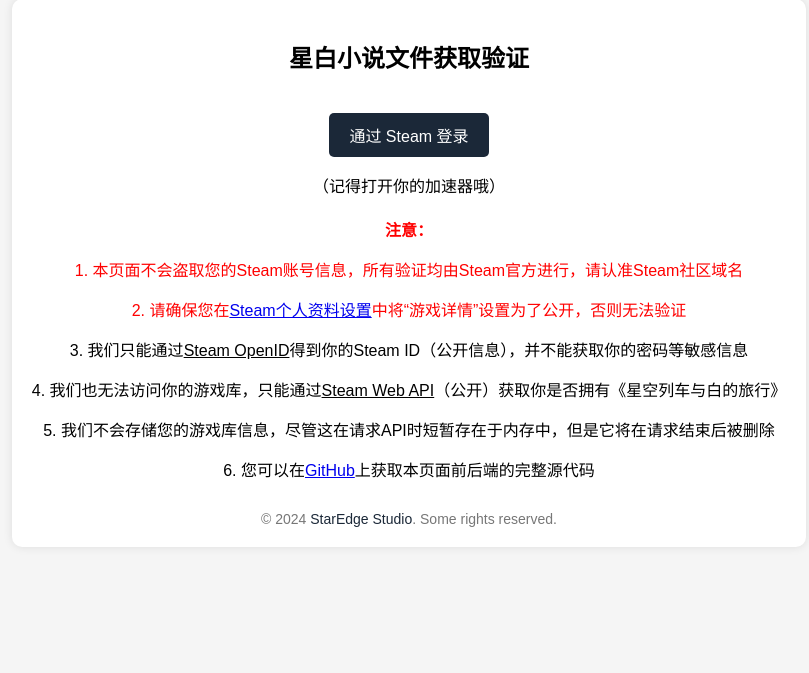
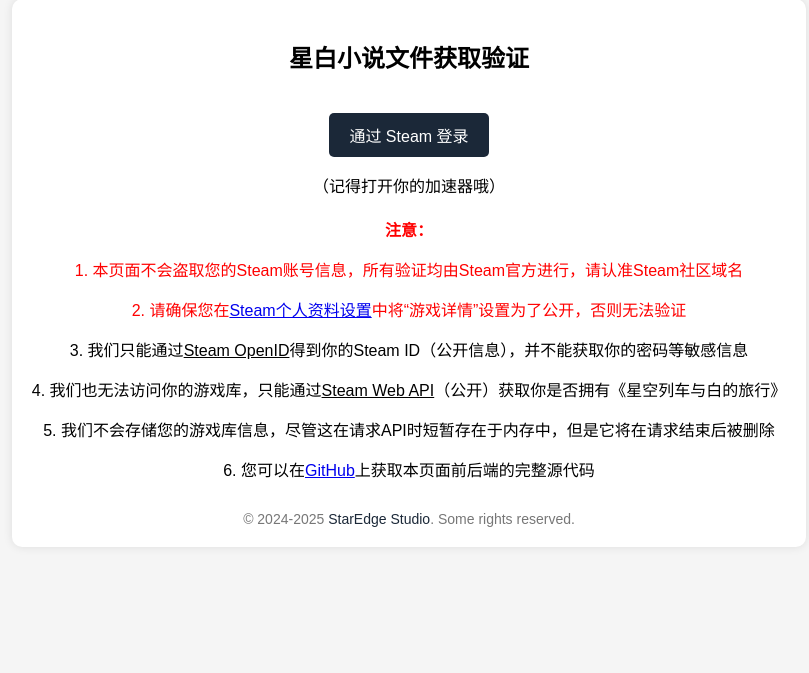
Before and after one commit to StarEdge-Studio/hoshitetsu-verify-web, a Flask app: page / in a window 1280 px wide. Shown: the part 127-800 px from the top of the page, without its empty margins (231-1040 px from the left). Run offline with Flask 3, Linux system fonts and the light colour scheme; parts of the project's set-up code (start-up, migrations or seed data) failed here and were passed over.

Commit message:
feat: update date.

```diff
--- a/templates/401.html
+++ b/templates/401.html
@@ -47,7 +47,7 @@
     <p class="error-message">您未完成验证，无法访问此页面，请先登录完成验证</p>
     <p><a href="/">返回首页</a></p>
     <div class="footer">
-        &copy; 2024 <a href="https://github.com/StarEdge-Studio" target="_blank">StarEdge Studio</a>. Some rights reserved.
+        &copy; 2024-2025 <a href="https://github.com/StarEdge-Studio" target="_blank">StarEdge Studio</a>. Some rights reserved.
     </div>
 </div>
 </body>
--- a/templates/403.html
+++ b/templates/403.html
@@ -48,7 +48,7 @@
     <p class="error-message">如果遇到问题，请联系管理员提供UUID进行手动核实</p>
     <p><a href="/">返回首页</a></p>
     <div class="footer">
-        &copy; 2024 <a href="https://github.com/StarEdge-Studio" target="_blank">StarEdge Studio</a>. Some rights reserved.
+        &copy; 2024-2025 <a href="https://github.com/StarEdge-Studio" target="_blank">StarEdge Studio</a>. Some rights reserved.
     </div>
 </div>
 </body>
--- a/templates/500.html
+++ b/templates/500.html
@@ -48,7 +48,7 @@
     <p><a href="mailto:shyu@staregdes.cn">开发者邮箱</a></p>
     <p><a href="/">返回首页</a></p>
     <div class="footer">
-        &copy; 2024 <a href="https://github.com/StarEdge-Studio" target="_blank">StarEdge Studio</a>. Some rights reserved.
+        &copy; 2024-2025 <a href="https://github.com/StarEdge-Studio" target="_blank">StarEdge Studio</a>. Some rights reserved.
     </div>
 </div>
 </body>
--- a/templates/failed.html
+++ b/templates/failed.html
@@ -47,7 +47,7 @@
     <p class="error-message">验证失败，请向开发者报告此问题</p>
     <p><a href="/">返回首页</a></p>
     <div class="footer">
-        &copy; 2024 <a href="https://github.com/StarEdge-Studio" target="_blank">StarEdge Studio</a>. Some rights reserved.
+        &copy; 2024-2025 <a href="https://github.com/StarEdge-Studio" target="_blank">StarEdge Studio</a>. Some rights reserved.
     </div>
 </div>
 </body>
--- a/templates/failed_false.html
+++ b/templates/failed_false.html
@@ -47,7 +47,7 @@
     <p class="error-message">验证失败，你没有购买《星空列车与白的旅行》，请购买后重试</p>
     <p><a href="/">返回首页</a></p>
     <div class="footer">
-        &copy; 2024 <a href="https://github.com/StarEdge-Studio" target="_blank">StarEdge Studio</a>. Some rights reserved.
+        &copy; 2024-2025 <a href="https://github.com/StarEdge-Studio" target="_blank">StarEdge Studio</a>. Some rights reserved.
     </div>
 </div>
 </body>
--- a/templates/failed_none.html
+++ b/templates/failed_none.html
@@ -52,7 +52,7 @@
 
     <p><a href="/">返回首页</a></p>
     <div class="footer">
-        &copy; 2024 <a href="https://github.com/StarEdge-Studio" target="_blank">StarEdge Studio</a>. Some rights reserved.
+        &copy; 2024-2025 <a href="https://github.com/StarEdge-Studio" target="_blank">StarEdge Studio</a>. Some rights reserved.
     </div>
 </div>
 </body>
--- a/templates/index.html
+++ b/templates/index.html
@@ -74,7 +74,7 @@
             <p>6. 您可以在<a href="https://github.com/StarEdge-Studio/hoshitetsu-verify-web" target="_blank">GitHub</a>上获取本页面前后端的完整源代码</p>
         </div>
         <div class="footer">
-            &copy; 2024 <a href="https://github.com/StarEdge-Studio" target="_blank">StarEdge Studio</a>. Some rights reserved.
+            &copy; 2024-2025 <a href="https://github.com/StarEdge-Studio" target="_blank">StarEdge Studio</a>. Some rights reserved.
         </div>
     </div>
 </body>
--- a/templates/waiting.html
+++ b/templates/waiting.html
@@ -40,7 +40,7 @@
 <div class="container">
     <h2>正在验证您的游戏所有权，将会自动跳转，请稍候...</h2>
     <div class="footer">
-        &copy; 2024 <a href="https://github.com/StarEdge-Studio" target="_blank">StarEdge Studio</a>. Some rights reserved.
+        &copy; 2024-2025 <a href="https://github.com/StarEdge-Studio" target="_blank">StarEdge Studio</a>. Some rights reserved.
     </div>
 </div>
 <script>
```
